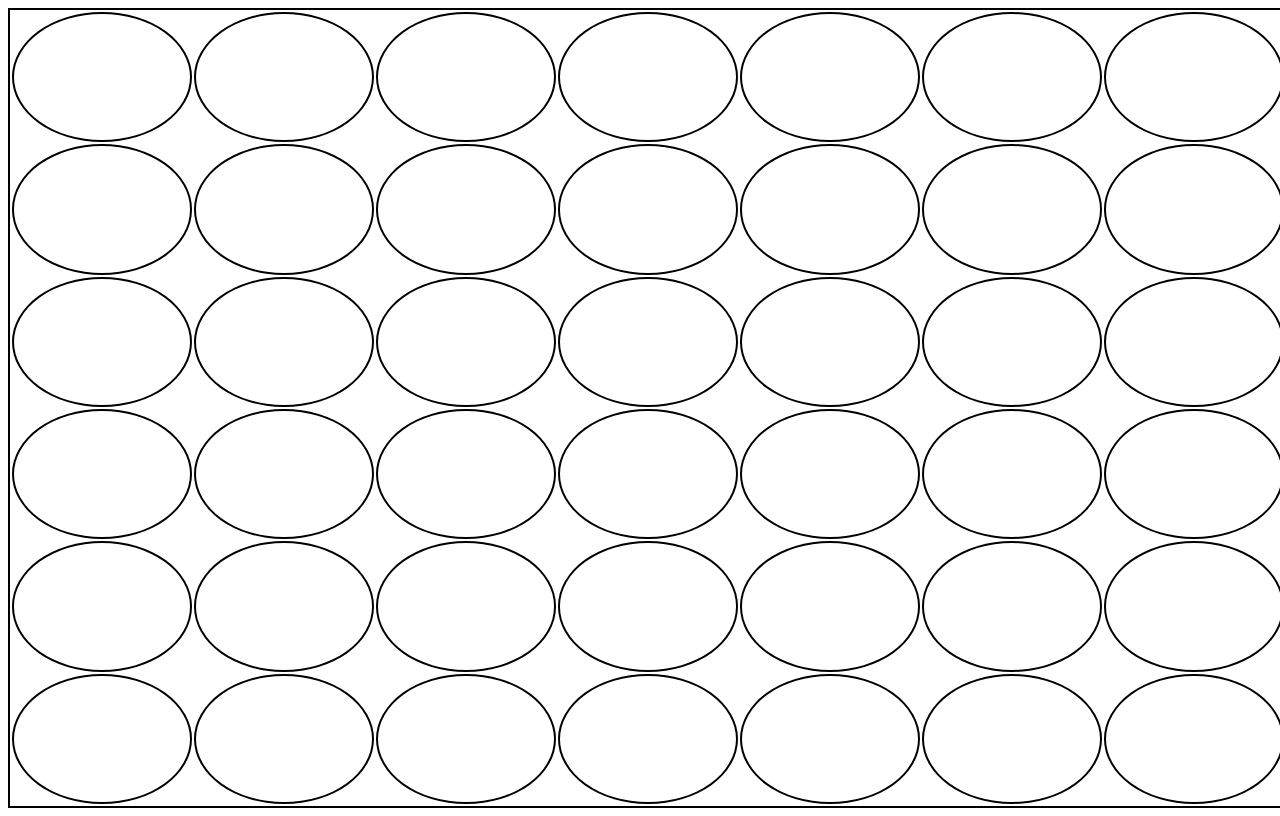
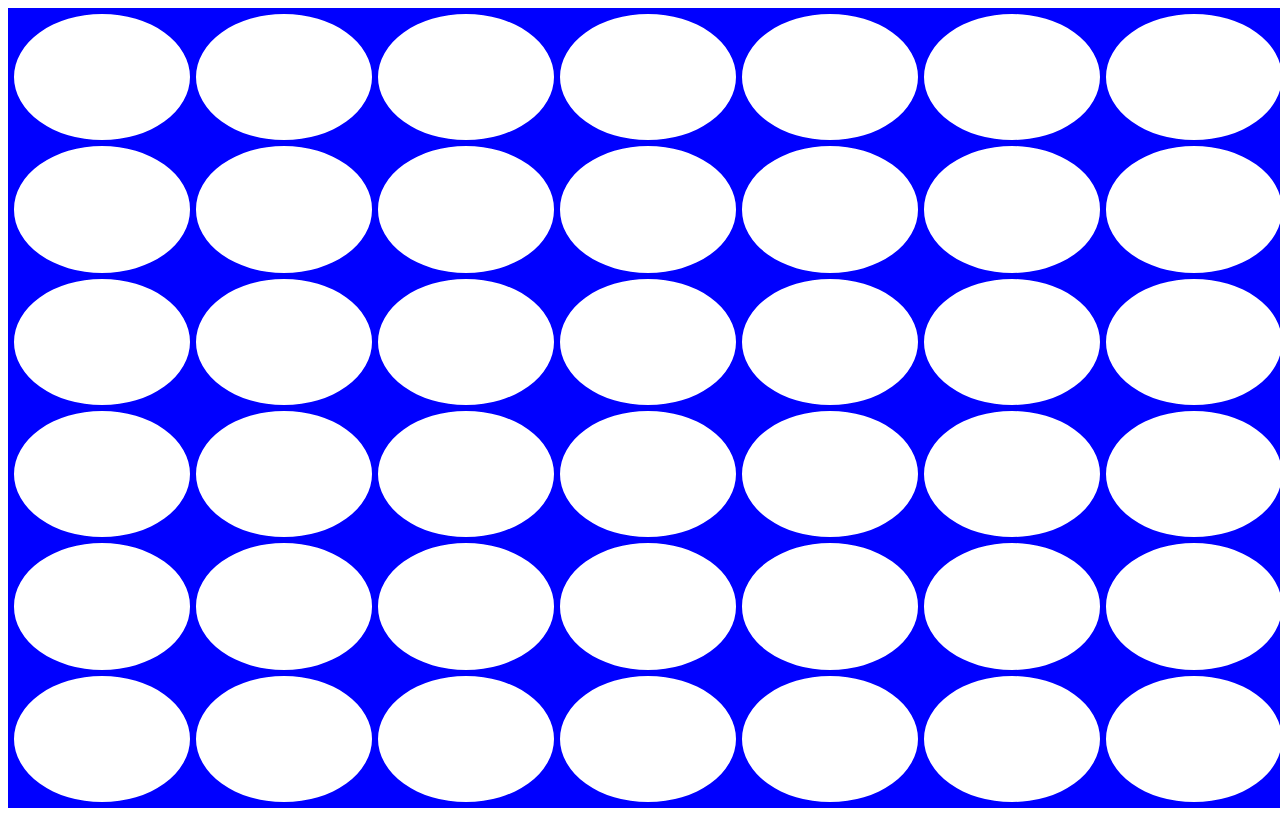
Before and after one commit to Drew-Fish/ConnectFour, a plain HTML site: page index.html in a window 1280 px wide. Drawn offline with Linux system fonts and the light colour scheme.

Commit message:
Added color

```diff
--- a/style.css
+++ b/style.css
@@ -2,10 +2,11 @@ table{
     /* display:flex; */
     height:100vh;
     width:100vw;
-    border:2px solid black;
+    border:2px solid blue;
+    background-color: blue;
 }
 td{
-    border:2px solid black;
+    border:2px solid blue;
     border-radius:100%;
 }
 td:hover{
```
